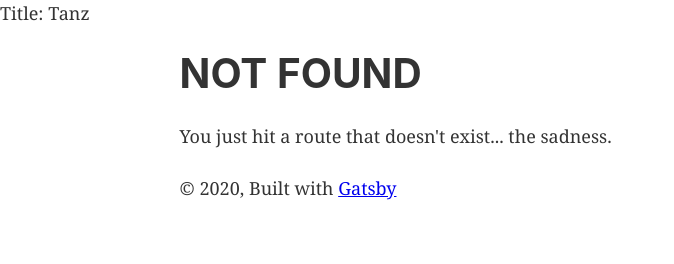
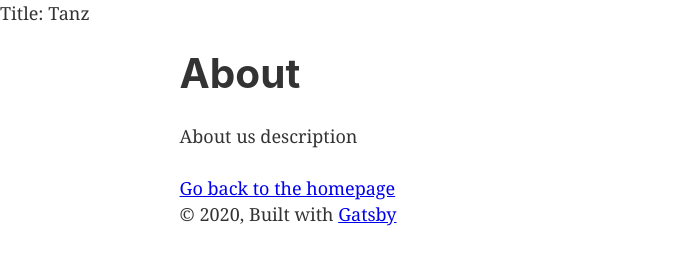
Before and after one commit to tanz-agency/tanz-agency, a Gatsby site: page /about in a window 1280 px wide. Before the commit this address had no page. Shown: the whole page, without its empty margins (0-674 px from the left). Built offline with nearby package versions, Linux system fonts and the light colour scheme; Gatsby itself is replaced by a stand-in of ours.

Commit message:
basic setup

```diff
--- a/package.json
+++ b/package.json
@@ -41,8 +41,8 @@
   "license": "MIT",
   "scripts": {
     "build": "gatsby build",
-    "develop": "gatsby develop",
-    "start": "npm run develop",
+    "develop": "gatsby develop -o",
+    "start": "npm run develop -o",
     "serve": "gatsby serve",
     "clean": "gatsby clean",
     "format": "prettier --write \"**/*.{js,jsx,ts,tsx,json,md}\"",
--- a/src/pages/page-2.tsx
+++ b/src/pages/about.tsx
@@ -3,13 +3,13 @@ import { Link } from "gatsby";
 
 import { Layout, SEO } from "src/components";
 
-const SecondPage = () => (
+const AboutPage = () => (
     <Layout>
-        <SEO title="Page two" />
-        <h1>Hi from the second page</h1>
-        <p>Welcome to page 2</p>
+        <SEO title="About" />
+        <h1>About</h1>
+        <p>About us description</p>
         <Link to="/">Go back to the homepage</Link>
     </Layout>
 );
 
-export default SecondPage;
+export default AboutPage;
--- a/src/pages/index.tsx
+++ b/src/pages/index.tsx
@@ -12,7 +12,8 @@ const IndexPage = () => (
         <div style={{ maxWidth: `300px`, marginBottom: `1.45rem` }}>
             <Image />
         </div>
-        <Link to="/page-2/">Go to page 2</Link> <br />
+        <Link to="/about">about</Link>
+        <Link to="/products">products</Link>
     </Layout>
 );
 
```
Also changed, not shown: src/pages/products.tsx (added, +15 -0 lines).
